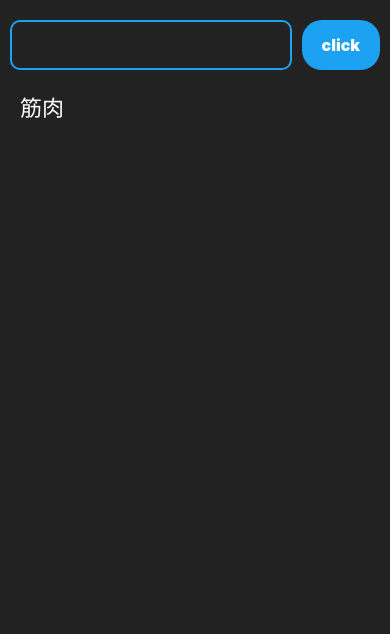
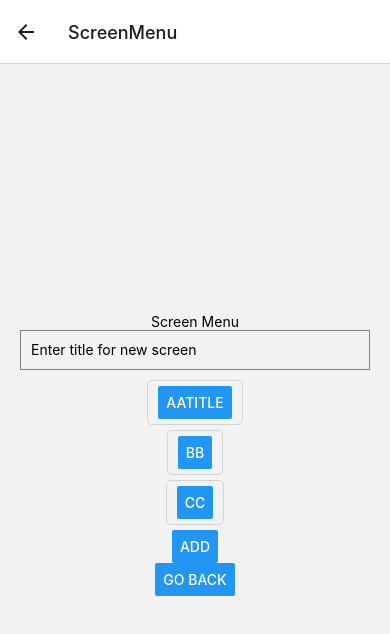
Before and after one commit to cielcs/Training, a React Native app: screen /ScreenMenu in a window 390 px wide. Shown: the top 634 px of the page. Built offline with nearby package versions, Linux system fonts and the light colour scheme.

Commit message:
create Homescreen and menuscreen ,create stacknavi create add async etc.

```diff
--- a/App.js
+++ b/App.js
@@ -1,76 +1,99 @@
-import { StatusBar } from 'expo-status-bar';
-import { StyleSheet, Text, View, TouchableOpacity, SafeAreaView, TextInput } from 'react-native';
-import React, { useState } from 'react';
+// App.js
+import { StatusBar } from "expo-status-bar";
+import {
+  StyleSheet,
+  Text,
+  View,
+  TouchableOpacity,
+  SafeAreaView,
+  TextInput,
+  ScrollView,
+  Button,
+  Alert,
+} from "react-native";
+import React, { useState, useEffect } from "react";
+import "react-native-gesture-handler";
+import { NavigationContainer } from "@react-navigation/native";
+import { createStackNavigator } from "@react-navigation/stack";
+import AsyncStorage from "@react-native-async-storage/async-storage";
+import ScreenMenu from "./Screen/ScreenMenu";
+import ScreenHome from "./Screen/ScreenHome";
+import ScreenTmp from "./Screen/ScreenTmp";
+const Stack = createStackNavigator();
 
+const App = () => {
+  const [screens, setScreens] = useState([
+    { id: "A", title: "AAtitle" },
+    { id: "B", title: "BB" },
+    { id: "C", title: "CC" },
+  ]);
 
-function Input(props) {
-  const {
-    setState
-  } = props
+  // アプリ起動時に保存されたデータを読み込む
+  useEffect(() => {
+    loadScreens();
+  }, []);
+  // スクリーンの読み込み
+  const loadScreens = async () => {
+    try {
+      const storedScreens = await AsyncStorage.getItem("screens");
+      if (storedScreens !== null) {
+        setScreens(JSON.parse(storedScreens));
+      }
+    } catch (error) {
+      console.error("Error loading screens", error);
+    }
+  };
+
+  const addScreen = async (title) => {
+    const newScreenId = String.fromCharCode(65 + screens.length);
+    const newScreen = { id: newScreenId, title: title };
+    const updatedScreens = [...screens, newScreen];
+    setScreens(updatedScreens);
+    // AsyncStorageにデータを保存する
+    try {
+      await AsyncStorage.setItem("screens", JSON.stringify(updatedScreens));
+    } catch (error) {
+      console.error("Error saving screens", error);
+    }
+  };
+
+  const deleteScreen = async (screenId) => {
+    const updatedScreens = screens.filter((screen) => screen.id !== screenId);
+    setScreens(updatedScreens);
+    try {
+      await AsyncStorage.setItem("screens", JSON.stringify(updatedScreens));
+    } catch (error) {
+      console.error("Error saving screens", error);
+    }
+  };
+
   return (
-      <View style={styles.inputContainer}>
-        <TextInput style={styles.input} onChangeText={(_text) => setState(_text)}/>
-        <TouchableOpacity style={styles.button}>
-          <Text style={styles.buttonText}>click</Text>
-        </TouchableOpacity>
-      </View>
-  )
-}
+    <NavigationContainer>
+      <Stack.Navigator>
+        <Stack.Screen name="ScreenHome" component={ScreenHome} />
+        {/* <Stack.Screen name="ScreenMenu" component={ScreenMenu} /> */}
+        <Stack.Screen name="ScreenMenu" options={{ title: "ScreenMenu" }}>
+          {(props) => (
+            <ScreenMenu
+              {...props}
+              screens={screens}
+              addScreen={addScreen}
+              deleteScreen={deleteScreen}
+            />
+          )}
+        </Stack.Screen>
+        {screens.map((screen) => (
+          <Stack.Screen
+            key={screen.id}
+            name={screen.id}
+            options={{ title: screen.title }}
+          >
+            {(props) => <ScreenTmp {...props} screenId={screen.id} />}
+          </Stack.Screen>
+        ))}
+      </Stack.Navigator>
+    </NavigationContainer>
+  );
+};
 
-export default function App() {
-  const [text, setText] = useState('')
-  return (
-    <SafeAreaView style={styles.safeArea}>
-      <View style={styles.container}>
-        <Input setState={setText}/>
-        <View style={styles.content}>
-          <Text style={styles.contentText}>筋肉 {text}</Text>
-        </View>
-        <StatusBar style="light" />
-      </View>
-    </SafeAreaView>
-  );
-}
-
-const styles = StyleSheet.create({
-  safeArea: {
-    flex: 1,
-    backgroundColor: '#222',
-  },
-  container: {
-    flex: 1,
-    paddingTop: 20,
-  },
-  button: {
-    backgroundColor: 'rgb(29, 161, 242)',
-    paddingHorizontal: 20,
-    paddingVertical: 15,
-    borderRadius: 20,
-  },
-  buttonText: {
-    color: 'white',
-    fontWeight: '900',
-    fontSize: 16,
-  },
-  inputContainer: {
-    flexDirection: 'row',
-    paddingHorizontal: 10,
-  },
-  input: {
-    flex: 1,
-    borderColor: 'rgb(29, 161, 242)',
-    borderWidth: 2,
-    marginRight: 10,
-    borderRadius: 10,
-    color: 'white',
-    paddingHorizontal: 10,
-    fontSize: 16,
-  },
-  content: {
-    padding: 20,
-  },
-  contentText: {
-    color: 'white',
-    fontSize: 22,
-  }
-});
+export default App;
--- /dev/null
+++ b/Screen/ScreenHome.js
@@ -0,0 +1,17 @@
+// ScreenHome.js
+import React from "react";
+import { View, Text, Button } from "react-native";
+
+const ScreenHome = ({ navigation }) => {
+  return (
+    <View>
+      <Text>Screen Home</Text>
+      <Button
+        title="Go to Screen Menu"
+        onPress={() => navigation.navigate("ScreenMenu")}
+      />
+    </View>
+  );
+};
+
+export default ScreenHome;
--- /dev/null
+++ b/Screen/ScreenMenu.js
@@ -0,0 +1,97 @@
+// ScreenMenu.js
+import React, { useState } from "react";
+import { View, Text, Button, TextInput, StyleSheet } from "react-native";
+import { Swipeable } from "react-native-gesture-handler";
+import AsyncStorage from "@react-native-async-storage/async-storage";
+
+const ScreenMenu = ({ navigation, screens, addScreen, deleteScreen }) => {
+  const [newScreenTitle, setNewScreenTitle] = useState("");
+
+  const handleAddScreen = () => {
+    if (newScreenTitle.trim() !== "") {
+      addScreen(newScreenTitle);
+      setNewScreenTitle(""); // タイトル入力をリセットする
+    } else {
+      // タイトルが空の場合はアラートを表示するなどの処理を追加できます
+      alert("Please enter a title for the new screen.");
+    }
+  };
+
+  const handleDeleteScreen = async (screenId) => {
+    try {
+      // スクリーンを削除する処理
+      await deleteScreen(screenId);
+      // AsyncStorageにデータを保存する
+      // （deleteScreen内で更新されたscreensを保存するため、ここでは更新の必要はありません）
+    } catch (error) {
+      console.error("Error deleting screen", error);
+    }
+  };
+
+  const renderScreenItem = (screen) => {
+    return (
+      <Swipeable
+        renderRightActions={() => (
+          <Button
+            title="Delete"
+            onPress={() => handleDeleteScreen(screen.id)}
+            color="red"
+          />
+        )}
+      >
+        <View style={styles.screenItem}>
+          <Button
+            title={screen.title}
+            onPress={() => navigation.navigate(screen.id)}
+          />
+        </View>
+      </Swipeable>
+    );
+  };
+  return (
+    <View style={styles.container}>
+      <Text>Screen Menu</Text>
+      <TextInput
+        style={styles.input}
+        onChangeText={(text) => setNewScreenTitle(text)}
+        value={newScreenTitle}
+        placeholder="Enter title for new screen"
+      />
+      {screens.map((screen) => (
+        <View key={screen.id}>{renderScreenItem(screen)}</View>
+      ))}
+      <Button title="Add" onPress={handleAddScreen} />
+      <Button title="Go back" onPress={() => navigation.goBack()} />
+    </View>
+  );
+};
+
+const styles = StyleSheet.create({
+  container: {
+    flex: 1,
+    alignItems: "center",
+    justifyContent: "center",
+    paddingHorizontal: 20,
+  },
+  input: {
+    height: 40,
+    borderColor: "gray",
+    borderWidth: 1,
+    marginBottom: 10,
+    paddingHorizontal: 10,
+    width: "100%",
+  },
+  screenItem: {
+    flexDirection: "row",
+    alignItems: "center",
+    justifyContent: "space-between",
+    paddingHorizontal: 10,
+    paddingVertical: 5,
+    borderWidth: 1,
+    borderColor: "lightgray",
+    borderRadius: 5,
+    marginBottom: 5,
+  },
+});
+
+export default ScreenMenu;
--- /dev/null
+++ b/Screen/ScreenTmp.js
@@ -0,0 +1,14 @@
+// ScreenTmp.js
+import React from "react";
+import { View, Text, Button } from "react-native";
+
+const ScreenTmp = ({ navigation, screenId }) => {
+  return (
+    <View>
+      <Text>{`Screen ${screenId}`}</Text>
+      <Button title="Go back" onPress={() => navigation.goBack()} />
+    </View>
+  );
+};
+
+export default ScreenTmp;
--- a/package.json
+++ b/package.json
@@ -9,10 +9,14 @@
     "web": "expo start --web"
   },
   "dependencies": {
+    "@react-native-async-storage/async-storage": "^1.22.3",
+    "@react-navigation/native": "^6.1.14",
+    "@react-navigation/stack": "^6.3.25",
     "expo": "~50.0.8",
     "expo-status-bar": "~1.11.1",
     "react": "18.2.0",
-    "react-native": "0.73.4"
+    "react-native": "0.73.4",
+    "react-native-gesture-handler": "~2.14.0"
   },
   "devDependencies": {
     "@babel/core": "^7.20.0"
```
Also changed, not shown: 1 other file (tests, documents, lock files or other folders).
